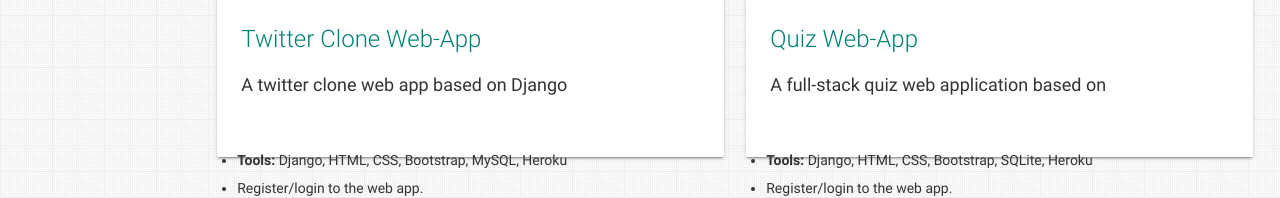
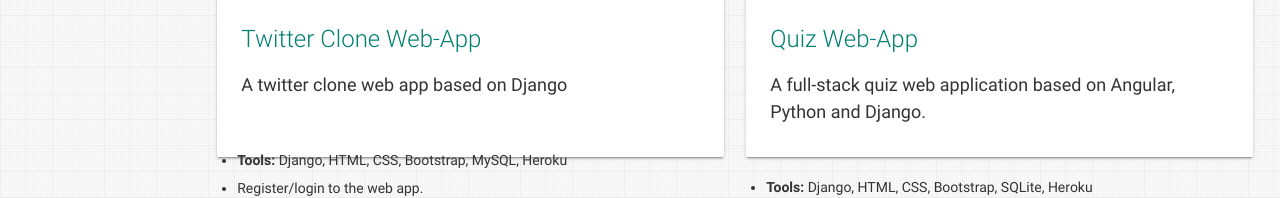
Before and after one commit to cecibarasa/Cecilia, a plain HTML site: page index.html in a window 1280 px wide. Shown: the part 869-1067 px from the top of the page. Drawn offline with nearby package versions, Linux system fonts and the light colour scheme; some icons are missing.

Commit message:
added quiz project

```diff
--- a/index.html
+++ b/index.html
@@ -254,7 +254,7 @@
                             <div class="card-content ">
                                 <span class="card-title activator teal-text hoverline ">Quiz Web-App</span>
                                 <p>
-                                    A full-stack quiz web application based on
+                                    A full-stack quiz web application based on Angular, Python and Django.
                                 </p>
                             </div>
                             <div class=" ">
```
